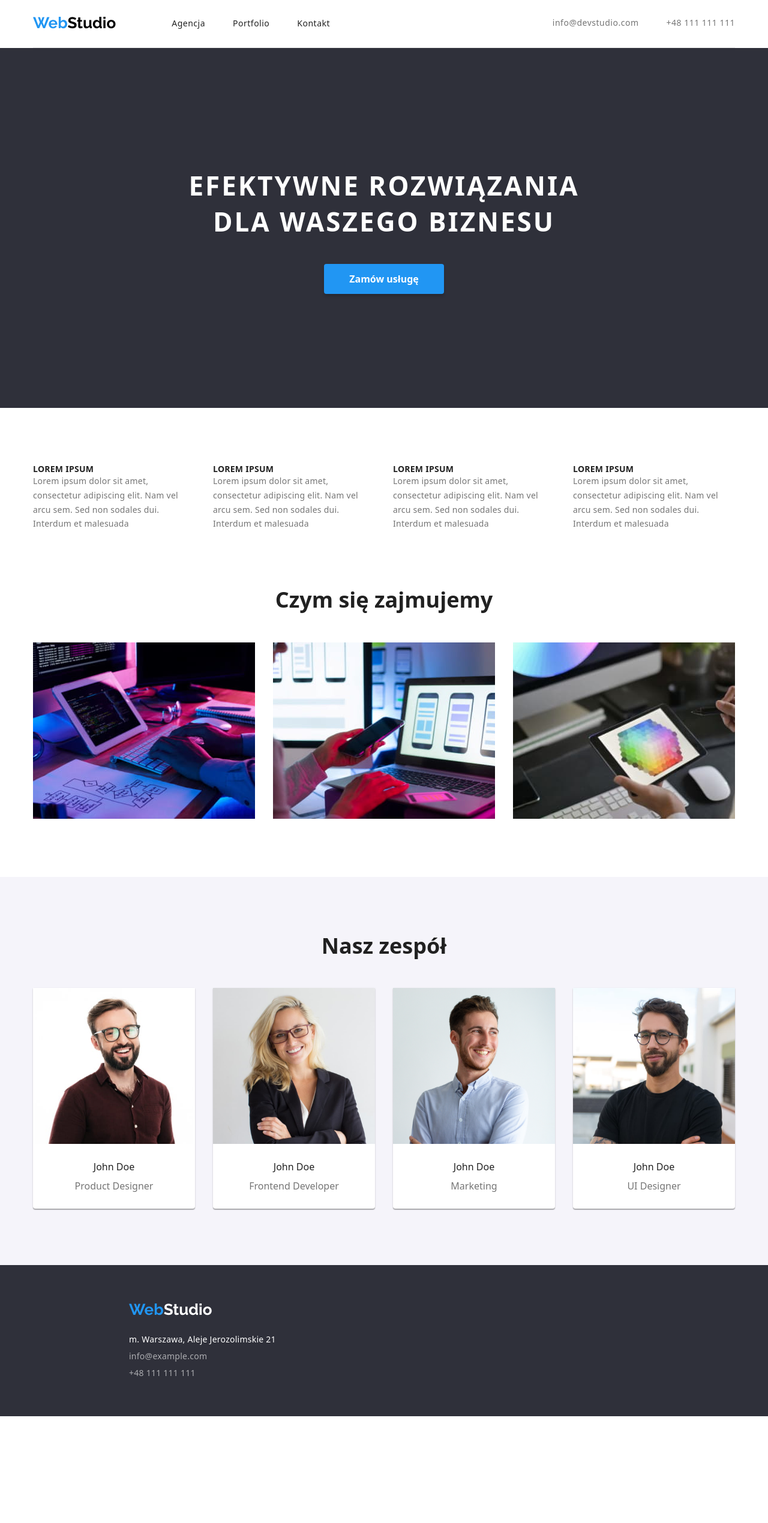
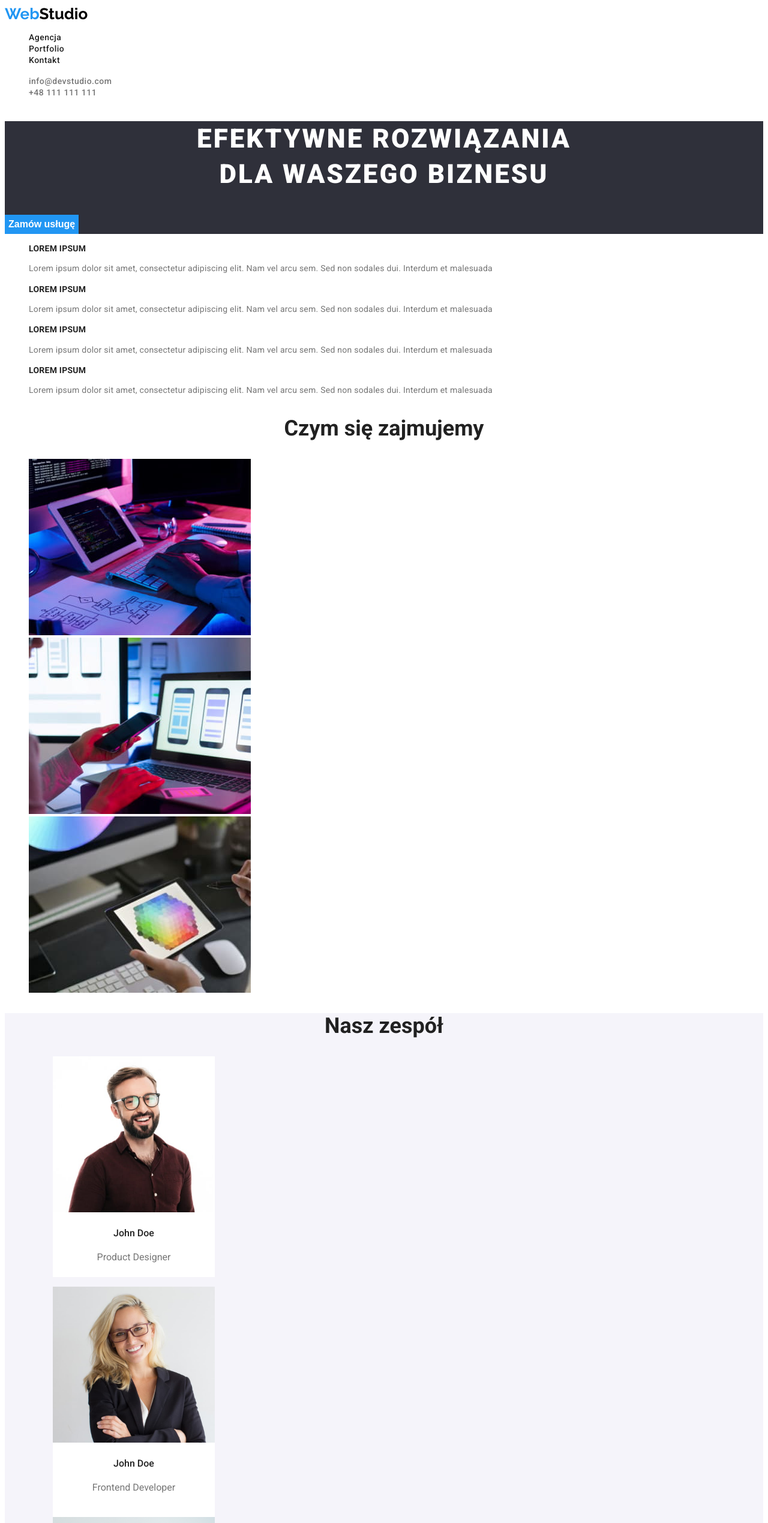
Before and after one commit to taaleksandra/goit-markup-hw-03, a plain HTML site: page index.html in a window 1280 px wide. Shown: the top 2539 px of the page at 60% size. Before the commit the page ends 2361 px from the top, so only its background shows below. Drawn offline with nearby package versions, Linux system fonts and the light colour scheme.

Commit message:
figcaption updated

```diff
--- a/css/styles.css
+++ b/css/styles.css
@@ -8,41 +8,15 @@
   --black-color: #000000;
 }
 
-*,
-*::after,
-*::before {
-  box-sizing: border-box;
-  margin: 0;
-  padding: 0;
-}
-
 body {
-  font-family: "Roboto", sans-serif;
+  font-family: "Roboto", "Raleway", sans-serif;
   color: var(--main-color);
-}
-.container {
-  max-width: 1600px;
-  margin: 0 auto;
 }
 
 /* header styles */
 
 .site-bar-wrapper {
   background-color: var(--white-color);
-  display: flex;
-  max-width: 1170px;
-  min-height: 80px;
-  margin: 0 auto;
-  border-bottom: 1px solid #ececec;
-}
-
-.site-bar-navigation {
-  display: flex;
-  justify-content: space-between;
-  width: 100%;
-}
-.logo {
-  margin: 24px 93px 25px 0;
 }
 .logo-first {
   color: var(--accent-color);
@@ -52,16 +26,14 @@ body {
   font-weight: 700;
 }
 .logo-second {
-  color: var(--black-color);
   text-decoration: none;
   font-family: "Raleway";
   font-size: 26px;
   font-weight: 700;
+  color: var(--black-color);
 }
 .main-navigation {
   list-style: none;
-  display: flex;
-  align-items: center;
 }
 .main-navigation a {
   text-decoration: none;
@@ -70,13 +42,9 @@ body {
   font-size: 14px;
   vertical-align: top;
   letter-spacing: 0.5px;
-  margin-right: 46px;
 }
 .main-navigation-contact a {
   color: var(--descriptions-color);
-}
-.main-navigation-contact a[href="tel:+48111111111"] {
-  margin-right: 0;
 }
 .main-navigation a:hover {
   color: var(--accent-color);
@@ -89,8 +57,6 @@ body {
 
 .container-main-first {
   background-color: var(--background-dark-color);
-  height: 600px;
-  max-width: 100%;
 }
 .container-main-first-caption {
   color: var(--white-color);
@@ -100,13 +66,10 @@ body {
   text-align: center;
   vertical-align: top;
   letter-spacing: 3px;
-  margin: 0;
-  padding-top: 200px;
-  padding-bottom: 40px;
 }
 .container-main-first-button {
-  width: 200px;
-  height: 50px;
+  /* width: 200px;
+  height: 50px; */
   background-color: var(--accent-color);
   color: var(--white-color);
   border: none;
@@ -114,22 +77,11 @@ body {
   font-size: 16px;
   line-height: 1.875;
   text-align: center;
+  vertical-align: middle;
   cursor: pointer;
-  display: block;
-  margin-left: auto;
-  margin-right: auto;
-  border-radius: 4px;
-  box-shadow: 0 4px 4px rgba(0, 0, 0, 0.15);
 }
 .container-main-second-list {
   list-style: none;
-  display: flex;
-  max-width: 1170px;
-  margin-left: auto;
-  margin-right: auto;
-  gap: 30px;
-  padding-bottom: 94px;
-  padding-top: 94px;
 }
 .container-main-second-list h3 {
   font-weight: 700;
@@ -137,7 +89,6 @@ body {
   line-height: 1.15;
   text-transform: uppercase;
   letter-spacing: 0.25px;
-  margin-top: 0;
 }
 .container-main-second-list p {
   font-size: 14px;
@@ -145,71 +96,46 @@ body {
   color: var(--descriptions-color);
   letter-spacing: 0.25px;
 }
-.container-main-third {
-  max-width: 1170px;
-  margin: 0 auto;
-  padding-bottom: 94px;
-}
 .container-main-third ul {
   list-style: none;
-  display: flex;
-  margin: 0;
-  padding: 0;
-  gap: 30px;
 }
 .container-caption {
   font-weight: 700;
   font-size: 36px;
   text-align: center;
   vertical-align: top;
-  margin: 0 0 50px;
 }
 .container-team {
   background-color: var(--background-light-color);
-  max-width: 1600px;
-  margin: 0 auto;
-  padding: 94px 0 94px;
 }
 .container-team ul {
   list-style: none;
-  max-width: 1170px;
-  margin: 0 auto;
-  padding: 0;
-  display: flex;
-  gap: 30px;
 }
 .container-team-worker {
   background-color: var(--white-color);
   width: 270px;
   height: 368px;
-  border-radius: 0 0 4px 4px;
-  display: flex;
-  flex-wrap: wrap;
-  justify-content: center;
-  box-shadow: 0 2px 1px rgba(0, 0, 0, 0.2), 0 1px 1px rgba(0, 0, 0, 0.14),
-    0 1px 3px rgba(0, 0, 0, 0.12);
 }
-.container-team-worker figcaption {
+.container-team-title {
   font-weight: 500;
   font-size: 16px;
-  line-height: 2;
+  line-height: 1.1875;
   text-align: center;
-  vertical-align: top;
+  letter-spacing: 3%;
 }
-.container-team-worker span {
+.container-team-describe {
+  font-size: 16px;
+  line-height: 1.1875;
+  text-align: center;
   color: var(--descriptions-color);
-  font-weight: 400;
+  letter-spacing: 3%;
 }
 
 /* footer styles */
 
 .footer-wrapper {
   background-color: var(--background-dark-color);
-  max-width: 1600px;
-  min-height: 252px;
-  margin: 0 auto;
-  padding-top: 60px;
-  padding-left: 215px;
+  /* height: 252px; */
 }
 .logo-second-footer {
   text-decoration: none;
@@ -223,17 +149,16 @@ body {
   color: var(--white-color);
   font-style: normal;
   font-size: 14px;
-  line-height: 2;
+  line-height: 1.7;
   vertical-align: top;
   letter-spacing: 0.25px;
-  padding-top: 20px;
 }
 .address-link {
   text-decoration: none;
   color: #ffffff99;
   font-style: normal;
   font-size: 14px;
-  line-height: 2;
+  line-height: 1.7;
   vertical-align: top;
   letter-spacing: 0.25px;
 }
@@ -246,14 +171,6 @@ body {
 
 /* portfolio-page styles */
 
-.filtr-buttons-portfolio {
-  max-width: 1600px;
-  margin: 0px auto 0;
-  padding-top: 94px;
-  display: flex;
-  justify-content: center;
-  padding-bottom: 16px;
-}
 .filtr-button {
   background-color: var(--background-light-color);
   color: var(--main-color);
@@ -262,19 +179,12 @@ body {
   font-weight: 500;
   font-size: 16px;
   text-align: center;
-  border-radius: 4px;
-  margin-right: 8px;
-}
-.filtr-button-text {
-  display: block;
-  padding: 6px 22px;
+  /* vertical-align: top; */
 }
 .filtr-button:hover {
   background-color: var(--accent-color);
   color: var(--white-color);
   cursor: pointer;
-  box-shadow: 0 2px 2px rgba(0, 0, 0, 0.12), 0 1px 2px rgba(0, 0, 0, 0.08),
-    0 3px 1px rgba(0, 0, 0, 0.1);
 }
 .filtr-button:focus {
   background-color: var(--accent-color);
@@ -283,32 +193,18 @@ body {
 }
 .projects-list {
   list-style: none;
-  display: flex;
-  flex-wrap: wrap;
-  gap: 30px;
-  max-width: 1170px;
-  margin-right: auto;
-  margin-left: auto;
-  padding-top: 34px;
-  padding-bottom: 94px;
 }
-.projects-list img {
-  display: block;
-}
-.projects-list figcaption {
+.project-title {
   font-weight: 700;
   font-size: 18px;
   line-height: 2;
   vertical-align: top;
-  letter-spacing: 0.75px;
-  border-left: 1px solid #eeeeee;
-  border-right: 1px solid #eeeeee;
-  border-bottom: 1px solid #eeeeee;
-  padding: 20px 24px;
+  letter-spacing: 1.5px;
 }
 
-.projects-list span {
+.project-describe {
   font-size: 16px;
   color: var(--descriptions-color);
-  font-weight: 400;
+  line-height: 1.875;
+  letter-spacing: 0.75px;
 }
--- a/index.html
+++ b/index.html
@@ -5,43 +5,33 @@
     <meta http-equiv="X-UA-Compatible" content="IE=edge" />
     <meta name="viewport" content="width=device-width, initial-scale=1.0" />
     <title>WebStudio</title>
-
     <link rel="stylesheet" href="css/styles.css" />
-    <link
-      rel="stylesheet"
-      href="https://cdnjs.cloudflare.com/ajax/libs/modern-normalize/1.0.0/modern-normalize.min.css"
-    />
 
     <!-- links to fonts -->
     <link rel="preconnect" href="https://fonts.googleapis.com" />
     <link rel="preconnect" href="https://fonts.gstatic.com" crossorigin />
     <link
-      href="https://fonts.googleapis.com/css2?family=Montserrat:wght@400;700&family=Raleway:wght@400;700&display=swap"
-      rel="stylesheet"
-    />
-    <link
-      href="https://fonts.googleapis.com/css2?family=Montserrat:wght@400;700&family=Raleway&family=Roboto:wght@400;500;700;900&display=swap"
+      href="https://fonts.googleapis.com/css2?family=Raleway:wght@700&family=Roboto:wght@400;500;700;900&display=swap"
       rel="stylesheet"
     />
   </head>
 
   <body>
-    <div class="container">
     <header class="site-bar-wrapper">
-      <a class="logo-first logo" href="index.html"
+      <a class="logo-first" href="index.html"
         >Web<span class="logo-second">Studio</span></a
       >
-      <div class="site-bar-navigation">
-        <nav class="main-navigation">
-          <a href="agency-link">Agencja</a>
-          <a href="portfolio.html">Portfolio</a>
-          <a href="kontakt-link">Kontakt</a>
-        </nav>
-        <ul class="main-navigation main-navigation-contact">
-          <li><a href="mailto:info@devstudio.com">info@devstudio.com</a></li>
-          <li><a href="tel:+48111111111">+48 111 111 111</a></li>
+      <nav>
+        <ul class="main-navigation">
+          <li><a href="agency-link">Agencja</a></li>
+          <li><a href="portfolio.html">Portfolio</a></li>
+          <li><a href="kontakt-link">Kontakt</a></li>
         </ul>
-      </div>
+      </nav>
+      <ul class="main-navigation main-navigation-contact">
+        <li><a href="mailto:info@devstudio.com">info@devstudio.com</a></li>
+        <li><a href="tel:+48111111111">+48 111 111 111</a></li>
+      </ul>
     </header>
 
     <main>
@@ -132,7 +122,8 @@
                 height="260"
               />
               <figcaption>
-                John Doe<br /><span>Product Designer</span>
+                <h4 class="container-team-title">John Doe</h4>
+                <p class="container-team-describe">Product Designer</p>
               </figcaption>
             </figure>
           </li>
@@ -144,8 +135,9 @@
                 width="270"
                 height="260"
               />
-              <figcaption>
-                John Doe<br /><span>Frontend Developer</span>
+              <figcaption class="container-team-worker">
+                <h4 class="container-team-title">John Doe</h4>
+                <p class="container-team-describe">Frontend Developer</p>
               </figcaption>
             </figure>
           </li>
@@ -157,7 +149,10 @@
                 width="270"
                 height="260"
               />
-              <figcaption>John Doe<br /><span>Marketing</span></figcaption>
+              <figcaption>
+                <h4 class="container-team-title">John Doe</h4>
+                <p class="container-team-describe">Marketing</p>
+              </figcaption>
             </figure>
           </li>
           <li>
@@ -168,7 +163,10 @@
                 width="270"
                 height="260"
               />
-              <figcaption>John Doe<br /><span>UI Designer</span></figcaption>
+              <figcaption>
+                <h4 class="container-team-title">John Doe</h4>
+                <p class="container-team-describe">UI Designer</p>
+              </figcaption>
             </figure>
           </li>
         </ul>
@@ -188,6 +186,5 @@
         <a href="tel:+48111111111" class="address-link">+48 111 111 111</a>
       </address>
     </footer>
-    </div>
   </body>
 </html>
```
Also changed, not shown: portfolio.html (+35 -51 lines).
